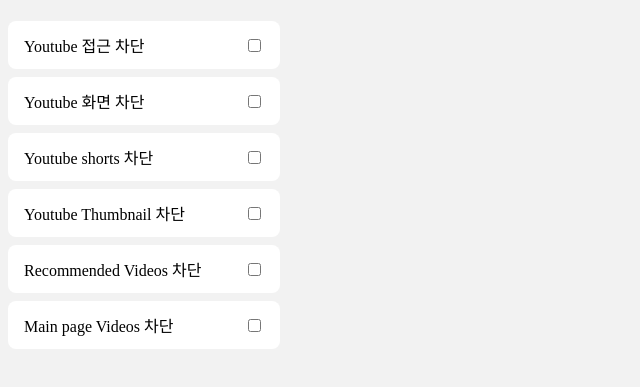
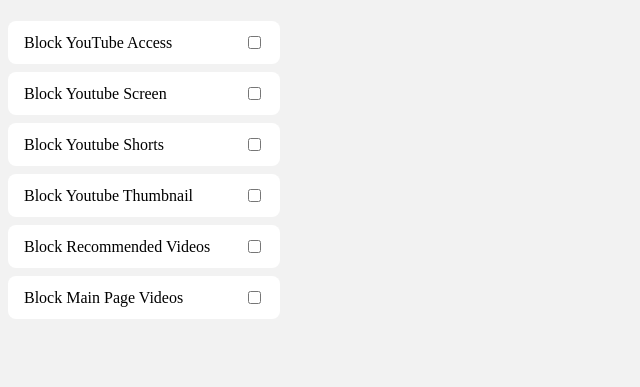
Before and after one commit to chanwoo00106/stop-youtube, a website built with Vite: page packages/popup/index.html in a window 1280 px wide. Shown: the part 69-456 px from the top of the page, without its empty margins (0-640 px from the left). Built offline with nearby package versions, Linux system fonts and the light colour scheme; some packages are replaced by stand-ins of ours.

```diff
--- a/packages/popup/index.html
+++ b/packages/popup/index.html
@@ -12,32 +12,32 @@
   </div>
 
   <label class="label">
-    <p class="content">Youtube 접근 차단</p>
+    <p class="content">Block YouTube Access</p>
     <input name="option" type="checkbox" class="access-block" />
   </label>
 
   <label class="label">
-    <p class="content">Youtube 화면 차단</p>
+    <p class="content">Block Youtube Screen</p>
     <input name="option" type="checkbox" class="screen-block" />
   </label>
 
   <label class="label">
-    <p class="content">Youtube shorts 차단</p>
+    <p class="content">Block Youtube Shorts</p>
     <input name="option" type="checkbox" class="shorts-block" />
   </label>
 
   <label class="label">
-    <p class="content">Youtube Thumbnail 차단</p>
+    <p class="content">Block Youtube Thumbnail</p>
     <input name="option" type="checkbox" class="thumbnail-block" />
   </label>
 
   <label class="label">
-    <p class="content">Recommended Videos 차단</p>
+    <p class="content">Block Recommended Videos</p>
     <input name="option" type="checkbox" class="recommended-videos-block" />
   </label>
 
   <label class="label">
-    <p class="content">Main page Videos 차단</p>
+    <p class="content">Block Main Page Videos</p>
     <input name="option" type="checkbox" class="main-list-block" />
   </label>
 
```
